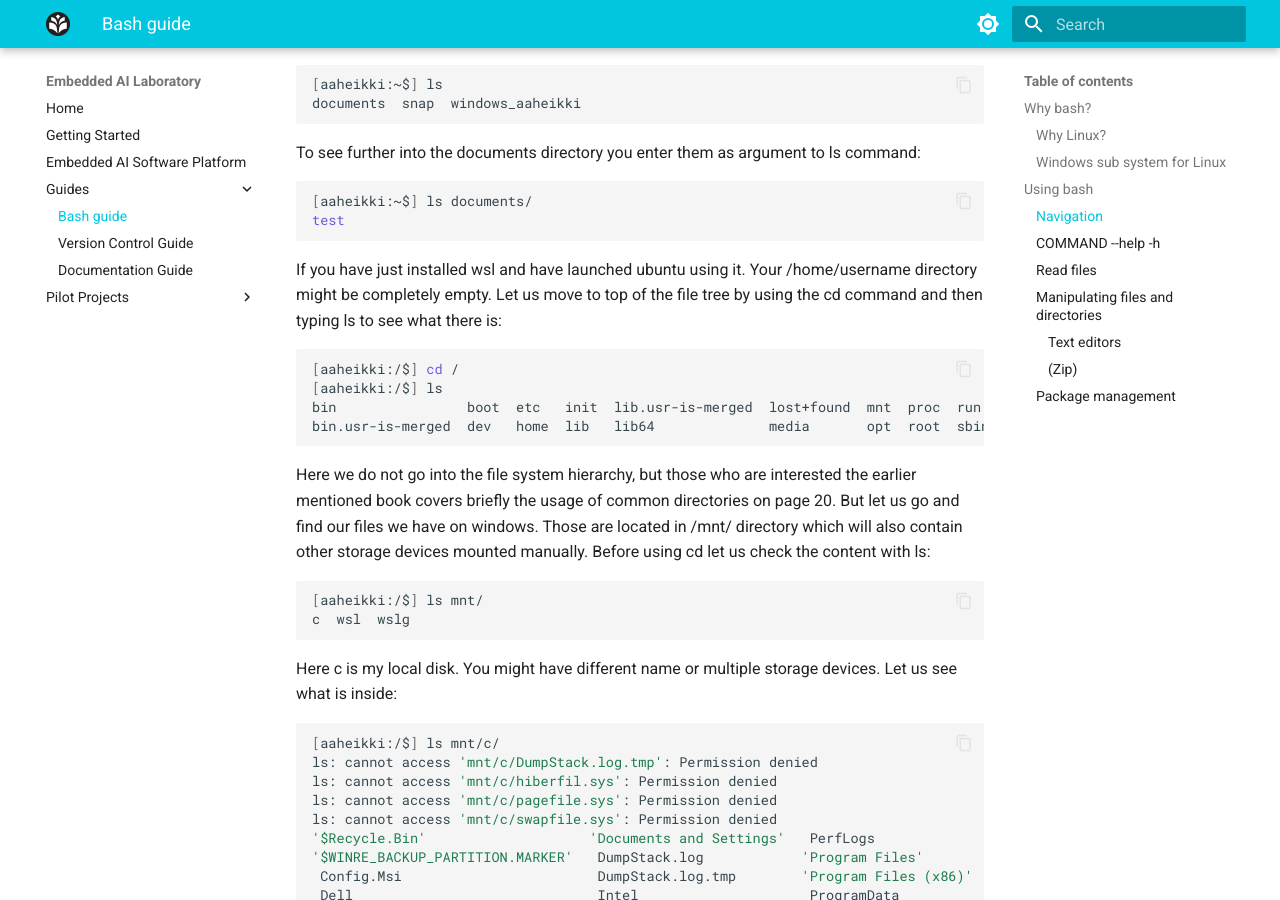
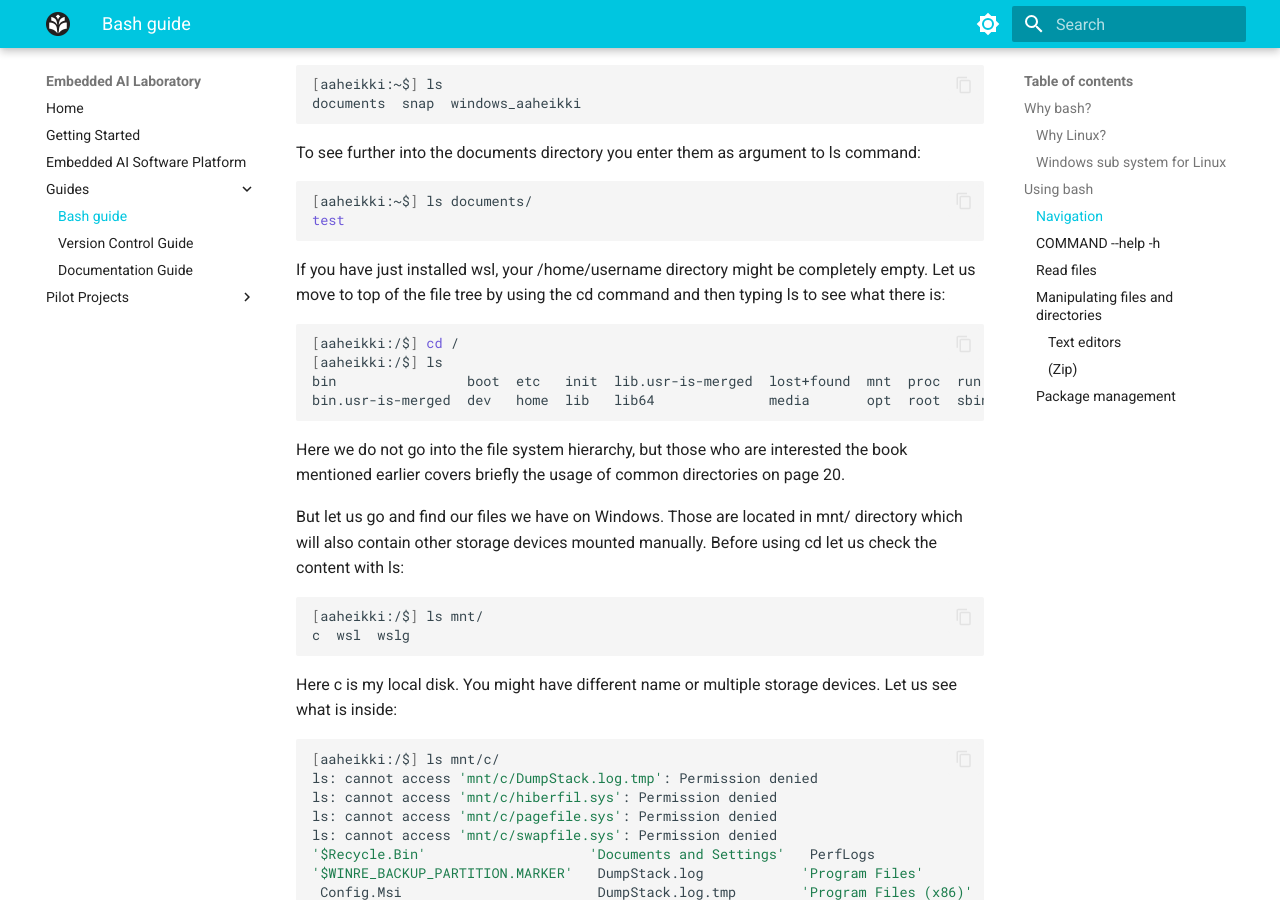
Before and after one commit to aaheikki/embedded_ai_lab, an MkDocs documentation site: the page built from docs/bash_guide.md, in a window 1280 px wide and 900 px high, scrolled down 1985 px. Built offline with MkDocs 1.6.1 and Material for MkDocs 9.7.7, drawn with Linux system fonts in a browser that asks for light colours.

Commit message:
corrected a few typos

```diff
--- a/docs/bash_guide.md
+++ b/docs/bash_guide.md
@@ -57,14 +57,16 @@ To see further into the documents directory you enter them as argument to ls com
 [aaheikki:~$] ls documents/
 test
 ~~~
-If you have just installed wsl and have launched ubuntu using it. Your /home/username directory might be completely empty. Let us move to top of the file tree by using the cd command and then typing ls to see what there is:
+If you have just installed wsl, your /home/username directory might be completely empty. Let us move to top of the file tree by using the cd command and then typing ls to see what there is:
 ~~~bash
 [aaheikki:/$] cd /
 [aaheikki:/$] ls
 bin                boot  etc   init  lib.usr-is-merged  lost+found  mnt  proc  run   sbin.usr-is-merged  srv  tmp  var        wslEblNiP  wsldKLike
 bin.usr-is-merged  dev   home  lib   lib64              media       opt  root  sbin  snap                sys  usr  wslBgKpLc  wslImiAle  wsldjCFle
 ~~~
-Here we do not go into the file system hierarchy, but those who are interested the earlier mentioned book covers briefly the usage of common directories on page 20. But let us go and find our files we have on windows. Those are located in /mnt/ directory which will also contain other storage devices mounted manually. Before using cd let us check the content with ls:
+Here we do not go into the file system hierarchy, but those who are interested the book mentioned earlier covers briefly the usage of common directories on page 20.
+
+But let us go and find our files we have on Windows. Those are located in mnt/ directory which will also contain other storage devices mounted manually. Before using cd let us check the content with ls:
 
 ~~~bash
 [aaheikki:/$] ls mnt/
```
